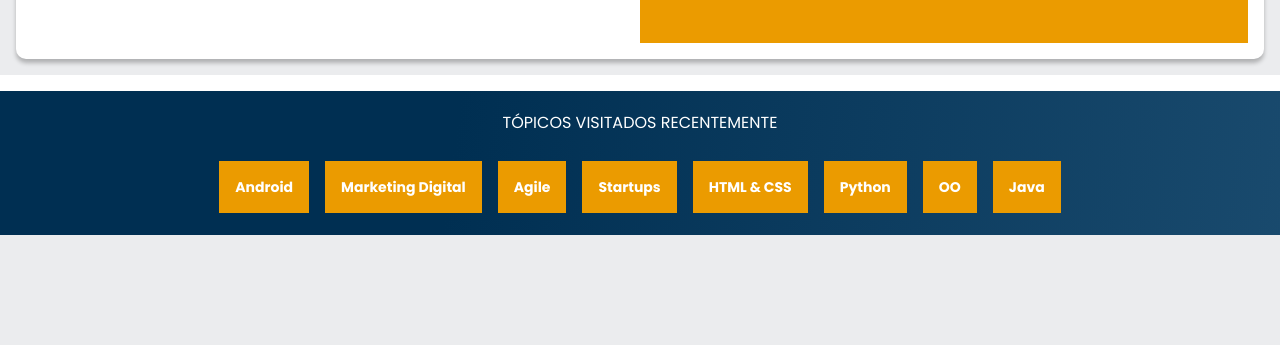
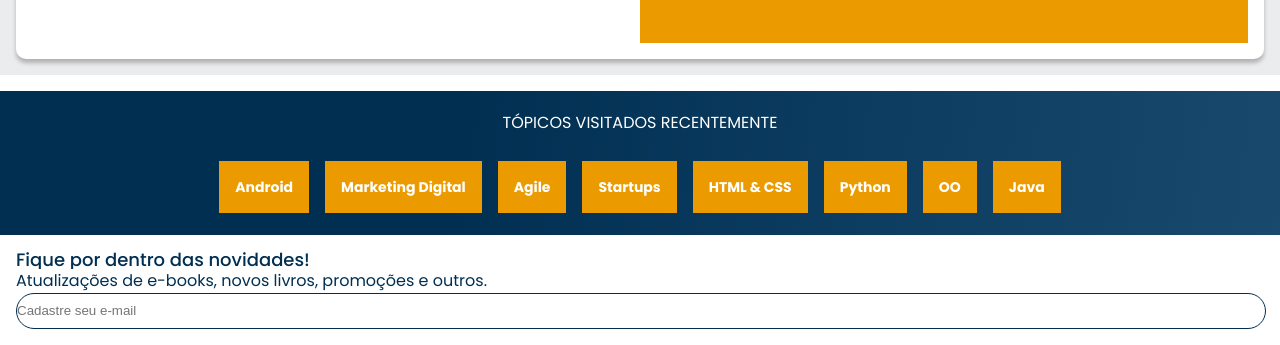
Before and after one commit to danoliveiradev/alura-book, a plain HTML site: page index.html in a window 1280 px wide. Shown: the part 2331-2676 px from the top of the page. Before the commit the page ends 2566 px from the top, so only its background shows below. Drawn offline with nearby package versions, Linux system fonts and the light colour scheme.

Commit message:
secao contato

```diff
--- /dev/null
+++ b/assets/css/contato.css
@@ -0,0 +1,28 @@
+.contato {
+  background-color: var(--branco);
+  padding: 1rem;
+}
+
+.contato__texto-cor {
+  background: var(--azul-degrade);
+  -webkit-background-clip: text;
+  -webkit-text-fill-color: transparent;
+}
+
+.contato__titulo {
+  font-weight: 500;
+  font-size: 18px;
+}
+
+.contato__descricao {
+  font-weight: 300;
+  line-height: 24px;
+}
+
+.contato__email {
+  border-radius: 24px;
+  width: 100%;
+  padding: .6rem 0;
+  background-color: transparent;
+  border: 1px solid var(--azul);
+}
--- a/assets/css/style.css
+++ b/assets/css/style.css
@@ -2,6 +2,7 @@
 @import url(../css/banner.css);
 @import url(../css/carrossel.css);
 @import url(../css/topicos.css);
+@import url(../css/contato.css);
 
 :root {
   --cor-de-fundo: #EBECEE;
--- a/index.html
+++ b/index.html
@@ -125,6 +125,11 @@
       </ul>
     </div>
   </section>
+  <section class="contato">
+    <h2 class="contato__titulo contato__texto-cor">Fique por dentro das novidades!</h2>
+    <p class="contato__descricao contato__texto-cor">Atualizações de e-books, novos livros, promoções e outros.</p>
+    <input type="email" name="e-mail_usuario" class="contato__email" placeholder="Cadastre seu e-mail">
+  </section>
   <script src="https://cdn.jsdelivr.net/npm/swiper@8/swiper-bundle.min.js"></script>
   <script>const swiper = new Swiper('.swiper', {
       spaceBetween: 10,
```
